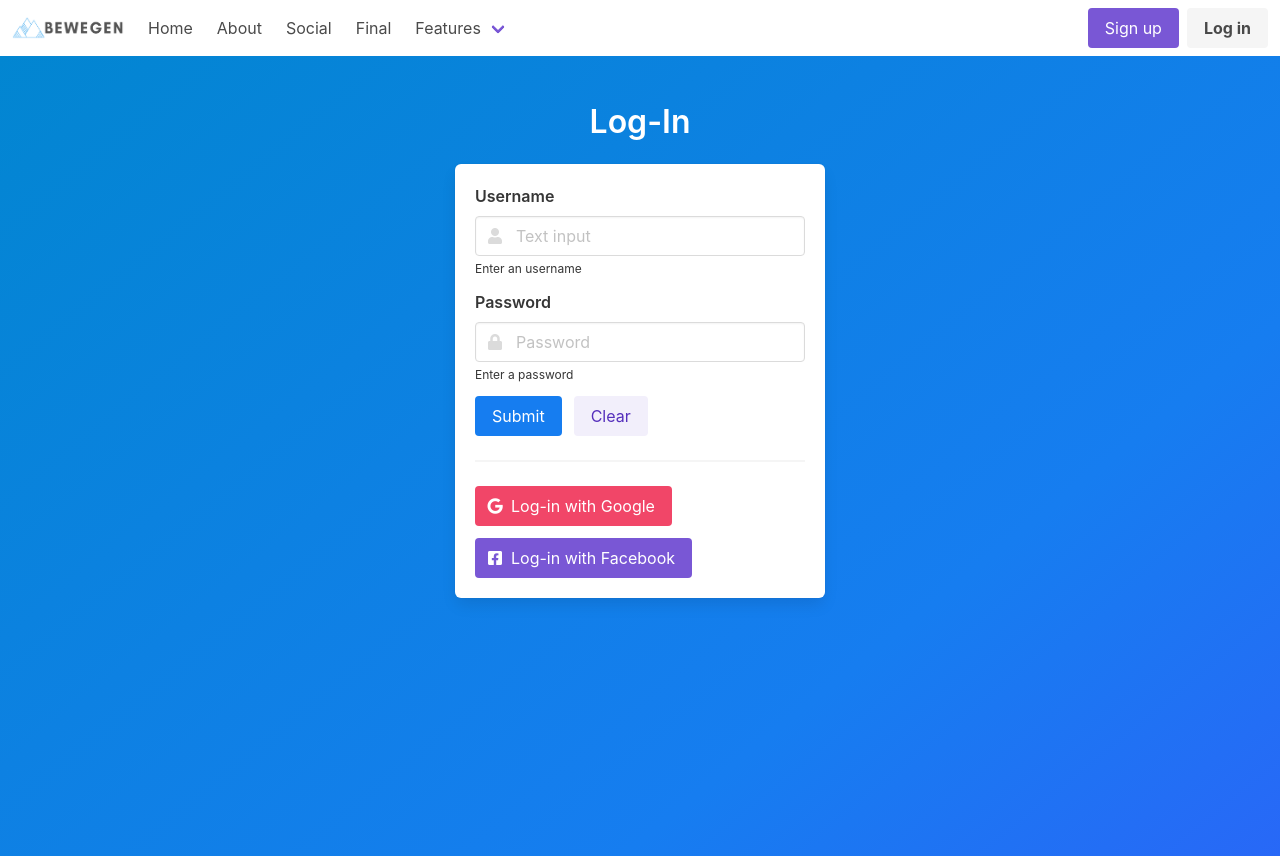
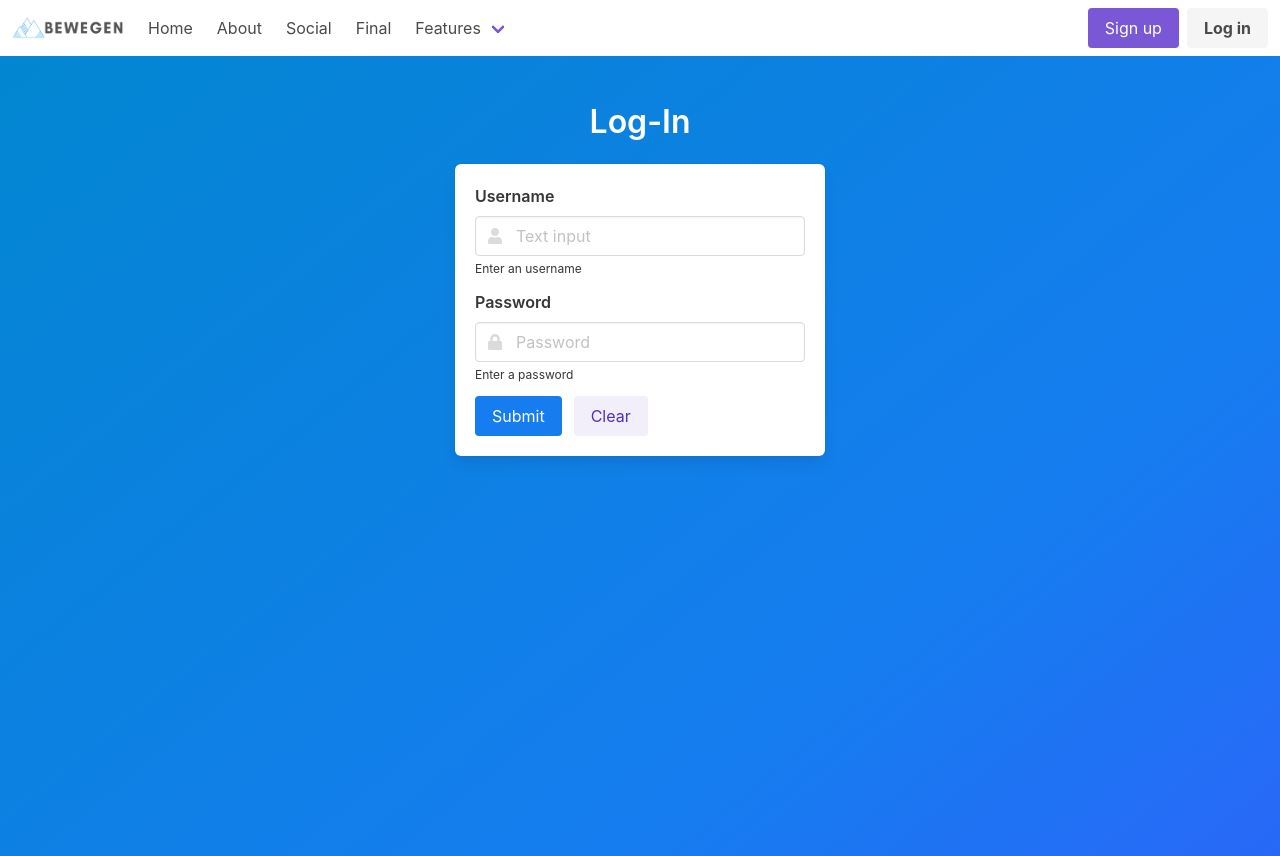
Before and after one commit to oriordac/web-dev-app-project, a Vue app in the folder client/: page /login in a window 1280 px wide. Built offline with nearby package versions, Linux system fonts and the light colour scheme.

Commit message:
Remove SSO Google and Facebook

```diff
--- a/client/src/views/Login.vue
+++ b/client/src/views/Login.vue
@@ -37,9 +37,7 @@
                     </div>
                     </div>
 
-                    <hr>
-
-                    <div class="field">
+                    <!-- <div class="field">
                         <div class="control has-icon-left">
                             <button class="button is-danger" @click.prevent="google_login">
                             <span class="icon is-small is-left">
@@ -63,7 +61,7 @@
                             </span>
                             </button>
                         </div>
-                    </div>
+                    </div> -->
 
                     <img :src="profile_picture" v-if="profile_picture" />
 
@@ -75,10 +73,10 @@
 </template>
 
 <script>
-import { Login } from "../models/Users";
-const GOOGLE_CLIENT_ID = "62045495566-nf7dp1ife3i57v9gqg514bsiu3peroq8.apps.googleusercontent.com";
-const FACEBOOK_CLIENT_ID = "879616965840226";
-let auth2 = null;
+// import { Login } from "../models/Users";
+// const GOOGLE_CLIENT_ID = "62045495566-nf7dp1ife3i57v9gqg514bsiu3peroq8.apps.googleusercontent.com";
+// const FACEBOOK_CLIENT_ID = "879616965840226";
+// let auth2 = null;
 
 export default {
   data: () => ({
```
